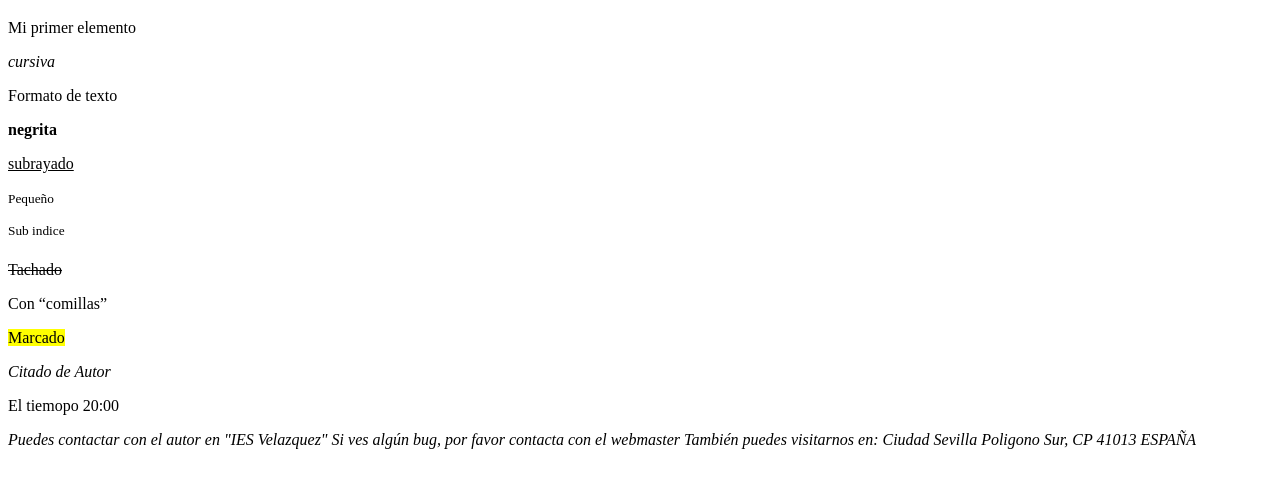
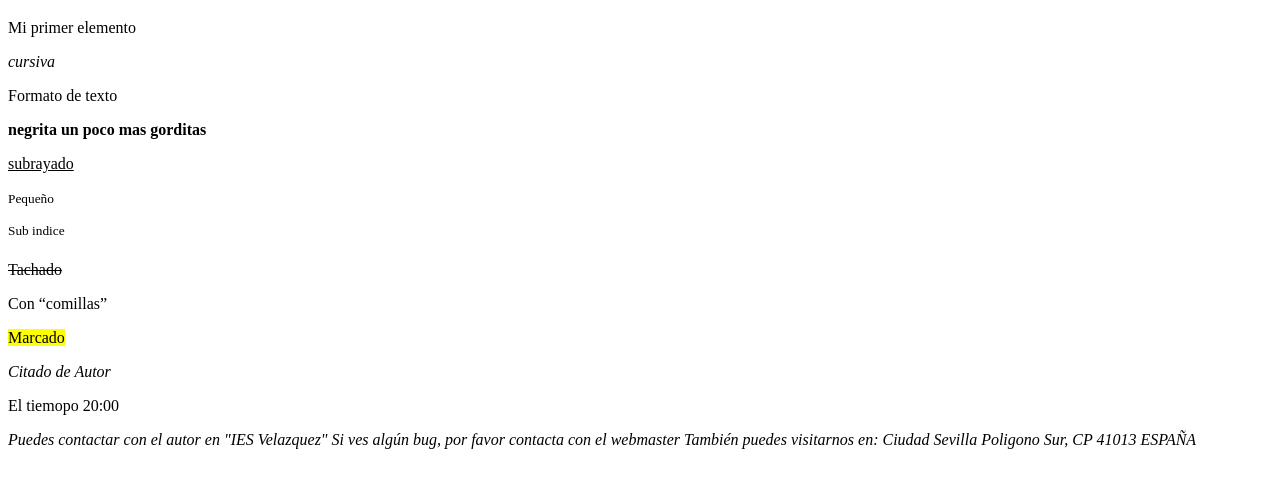
Before and after one commit to jhonvarqui/EjercicioUnidad5, a plain HTML site: page index.html in a window 1280 px wide. Shown: the part 61-548 px from the top of the page. Drawn offline with Linux system fonts and the light colour scheme.

Commit message:
Subete ya

```diff
--- a/index.html
+++ b/index.html
@@ -19,7 +19,7 @@
     <p>Formato de texto</p>
 
 
-    <P><strong>negrita</strong></P>
+    <P><strong>negrita un poco mas gorditas</strong></P>
     <P><u>subrayado</u></P>
     <p> <small>Pequeño</small></p>
     <p><sup>Sub indice</sup></p>
```
